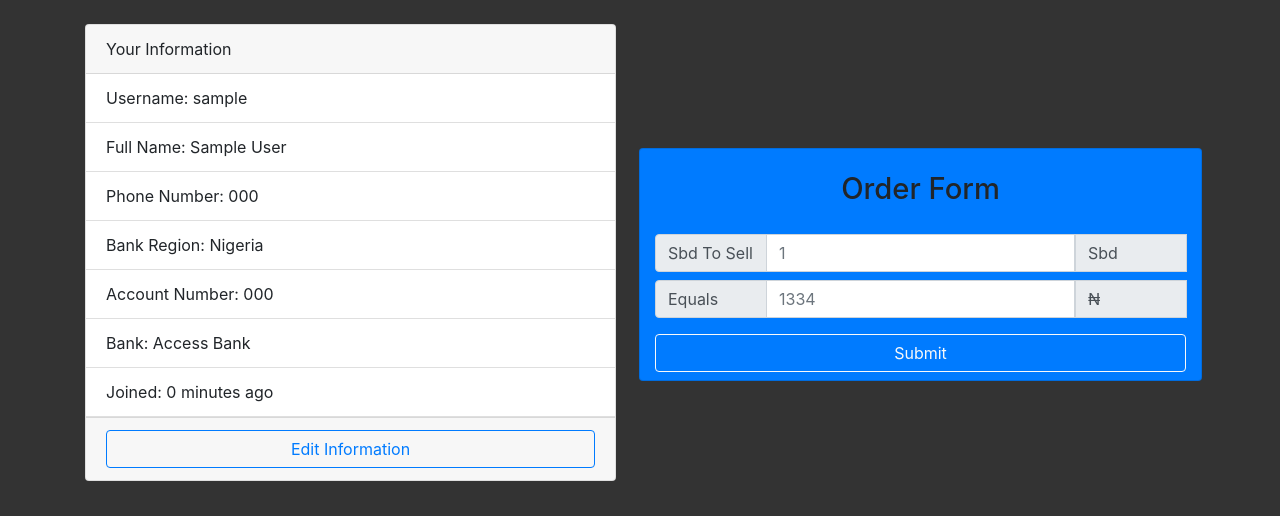
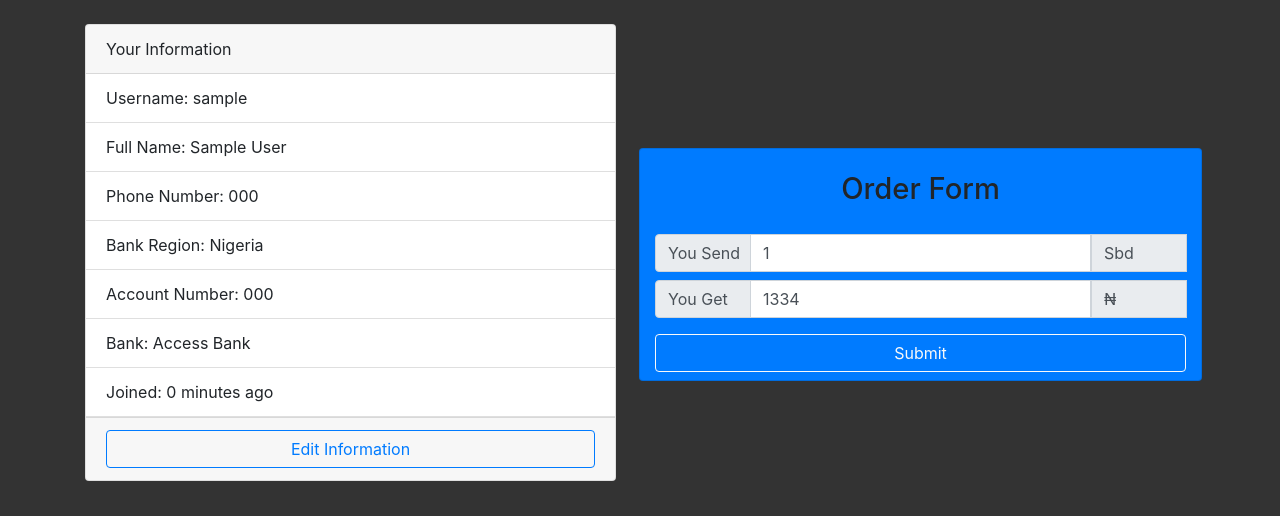
Before and after one commit to Rhotimee/xchanger, a Django app: page / in a window 1280 px wide. Shown: the part 72-588 px from the top of the page. Run offline with Django 3.2, Linux system fonts and the light colour scheme; a user stored in the database is signed in; tables that the repository leaves empty hold one stand-in row (values such as "Sample post"); some libraries are stand-ins or nearby versions.

Commit message:
Updates and Refactoring

```diff
--- a/core/models.py
+++ b/core/models.py
@@ -2,6 +2,7 @@ from django.conf import settings
 from django.core.validators import RegexValidator
 from django.db import models
 from django.db.models.signals import post_save
+from django.shortcuts import reverse
 
 User = settings.AUTH_USER_MODEL
 
@@ -48,7 +49,7 @@ class SbdSellOrder(models.Model):
     user = models.ForeignKey(User, on_delete=models.CASCADE)
     sbd = models.DecimalField(max_digits=10, decimal_places=3)
     sbd_ngn = models.DecimalField(max_digits=10, decimal_places=2) # Unit Price
-    sbd_usd = models.DecimalField(max_digits=10, decimal_places=2) # total price in Naira
+    sbd_usd = models.DecimalField(max_digits=10, decimal_places=2, blank=True, null=True) # total price in Naira
     timestamp = models.DateTimeField(auto_now_add=True)
     updated = models.DateTimeField(auto_now=True)
     status = models.BooleanField(default=False)
@@ -59,6 +60,9 @@ class SbdSellOrder(models.Model):
     def __str__(self):
         return self.user.username
 
+    def get_absolute_url(self):
+        return reverse('core:index')
+
 
 def post_save_user_receiver(sender, instance, created, *args, **kwargs):
     if created:
--- a/core/templates/core/sbdsellorder_form.html
+++ b/core/templates/core/sbdsellorder_form.html
@@ -1,5 +1,5 @@
 {#{% load crispy_forms_tags %}#}
-<form class="form" method="POST" enctype="multipart/form-data" action="{% if action_url  %}{{ action_url }}{% endif %} ">
+<form class="form" method="POST" enctype="multipart/form-data" action="{% url 'core:create' %}">
     {% csrf_token %}
 {#    {{ form|crispy }}#}
     {{ form.as_p }}
--- a/core/utils.py
+++ b/core/utils.py
@@ -1,7 +1,8 @@
 import requests
 
-def naira():
-    return 1334
+
+def naira(request):
+    return {'naira': 1334}
 
 # def naira():
 #     response1 = requests.get("https://bittrex.com/api/v1.1/public/getticker?market=usdt-btc")
--- a/core/views.py
+++ b/core/views.py
@@ -3,16 +3,15 @@ from django.contrib.auth.mixins import LoginRequiredMixin
 from django.shortcuts import render, HttpResponseRedirect
 from django.views.generic import CreateView, ListView
 from django.conf import settings
-from .utils import naira
 from .models import SbdSellOrder
 from .forms import ProfileForm, UserForm, SbdSellOrderForm
 
 
 def index_view(request):
     if request.user.is_authenticated():
-        return render(request, 'core/dashboard.html', context={'naira': naira()})
+        return render(request, 'core/dashboard.html')
     else:
-        return render(request, 'index.html', context={'naira': naira()})
+        return render(request, 'index.html')
 
 
 @login_required
@@ -38,6 +37,7 @@ def update_profile(request):
 class SbdCreateView(LoginRequiredMixin, CreateView):
     model = SbdSellOrder
     form_class = SbdSellOrderForm
+    template_name = 'core/dashboard.html'
 
     def form_valid(self, form):
         form.instance.user = self.request.user
--- a/static/css/cover.css
+++ b/static/css/cover.css
@@ -18,7 +18,7 @@ body {
     min-height: 40rem;
 }
 .input-group-text{
-    width: 7rem;
+    width: 6rem;
 }
 
 h1 {
--- a/templates/account/signup.html
+++ b/templates/account/signup.html
@@ -5,7 +5,7 @@
 {% block head_title %}{% trans "Signup" %}{% endblock %}
 
 {% block content %}
-    <div class="container text-light py-5"">
+    <div class="container text-light py-5">
         <h1>{% trans "Sign Up" %}</h1>
 
         <p>{% blocktrans %}Already have an account? Then please <a href="{{ login_url }}">sign in</a>.{% endblocktrans %}</p>
--- a/templates/base.html
+++ b/templates/base.html
@@ -54,12 +54,6 @@
                     <li class="nav-item">
                         <a href="{% url 'account_login' %}" class="nav-link px-2">Login</a>
                     </li>
-                    <li class="nav-item">
-                        <a href="{% url 'account_signup' %}" class="nav-link px-2">Signup</a>
-                    </li>
-
-
-
 
                     {% endif %}
 
--- a/templates/order-form.html
+++ b/templates/order-form.html
@@ -1,11 +1,12 @@
 <h3 class="mb-4">Order Form</h3>
-<form>
-
+<form class="form" method="POST" enctype="multipart/form-data" action="{% url 'core:create' %}">
+    {% csrf_token %}
+    {{ form.errors }}
     <div class="input-group mb-2">
         <div class="input-group-prepend">
-            <div class="input-group-text">Sbd To Sell</div>
+            <div class="input-group-text">You Send</div>
          </div>
-        <input type="text" class="form-control" id="inlineFormInputGroup" placeholder="1">
+        <input type="text" class="form-control" name="sbd" id="id_sbd" value="1">
         <div class="input-group-prepend">
             <div class="input-group-text">Sbd</div>
          </div>
@@ -13,9 +14,9 @@
 
     <div class="input-group mb-2">
         <div class="input-group-prepend">
-            <div class="input-group-text">Equals</div>
+            <div class="input-group-text">You Get</div>
          </div>
-        <input type="text" class="form-control" id="inlineFormInputGroup" placeholder="{{ naira }}">
+        <input type="text" class="form-control" name="sbd_ngn" id="id_sbd_ngn" value="{{ naira }}">
         <div class="input-group-prepend">
             <div class="input-group-text">&#x20a6</div>
          </div>
--- a/xchanger/settings.py
+++ b/xchanger/settings.py
@@ -86,6 +86,7 @@ TEMPLATES = [
                 'django.template.context_processors.request',
                 'django.contrib.auth.context_processors.auth',
                 'django.contrib.messages.context_processors.messages',
+                'core.utils.naira',
             ],
         },
     },
```
Also changed, not shown: core/migrations/0007_auto_20180205_1257.py (added).
